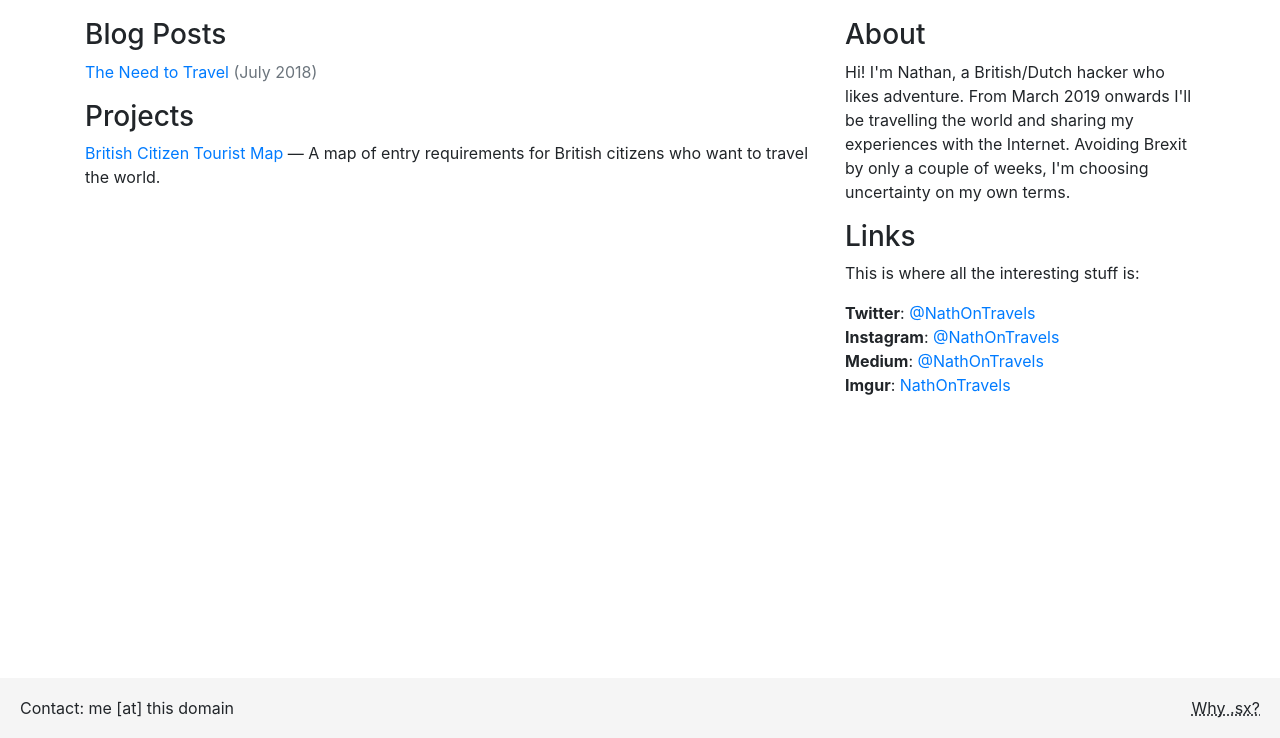
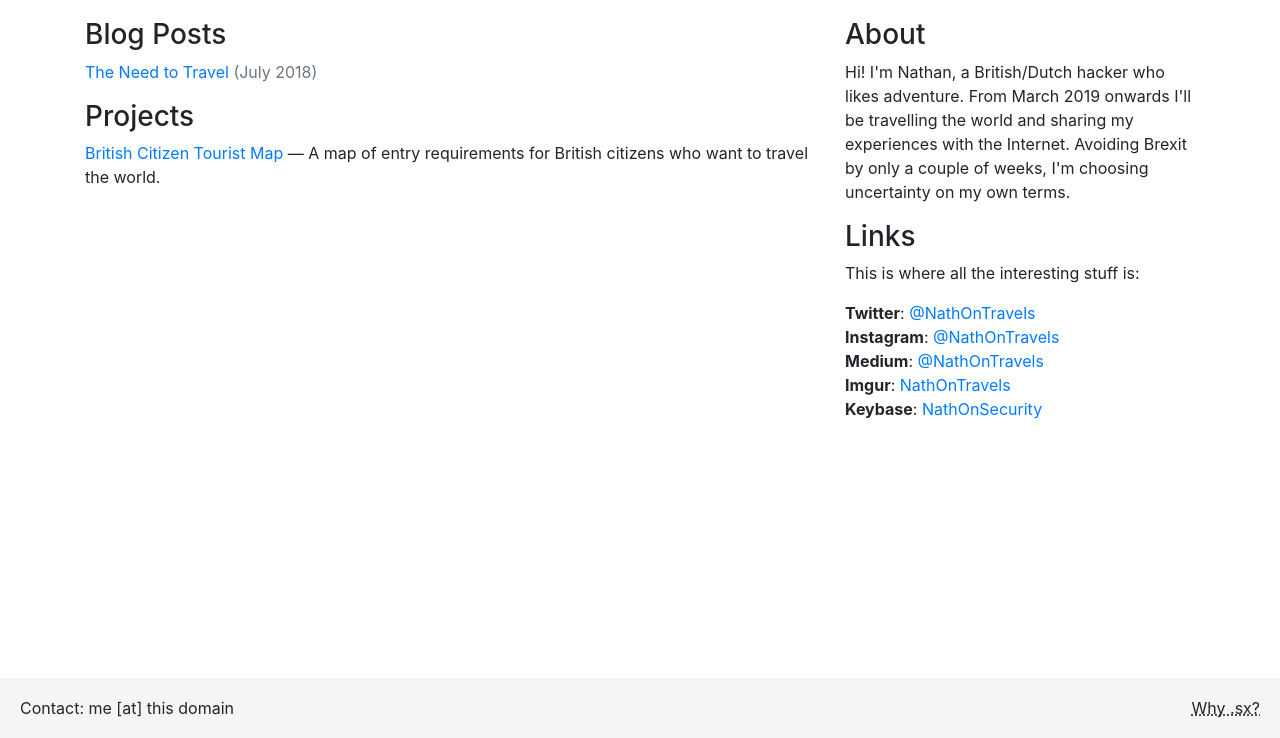
Before and after one commit to nmalcolm/travel.nathan.sx, a plain HTML site: page index.html in a window 1280 px wide. Shown: the part 62-800 px from the top of the page. Drawn offline with nearby package versions, Linux system fonts and the light colour scheme.

Commit message:
Add Keybase link

```diff
--- a/index.html
+++ b/index.html
@@ -47,6 +47,7 @@
             <b>Instagram</b>: <a href="https://instagram.com/NathOnTravels" target="_blank">@NathOnTravels</a><br>
             <b>Medium</b>: <a href="https://medium.com/@nathontravels" target="_blank">@NathOnTravels</a><br>
             <b>Imgur</b>: <a href="https://imgur.com/user/NathOnTravels" target="_blank">NathOnTravels</a><br>
+            <b>Keybase</b>: <a href="https://keybase.io/nathonsecurity" target="_blank">NathOnSecurity</a><br>
           </p>
         </div>
       </div>
```
